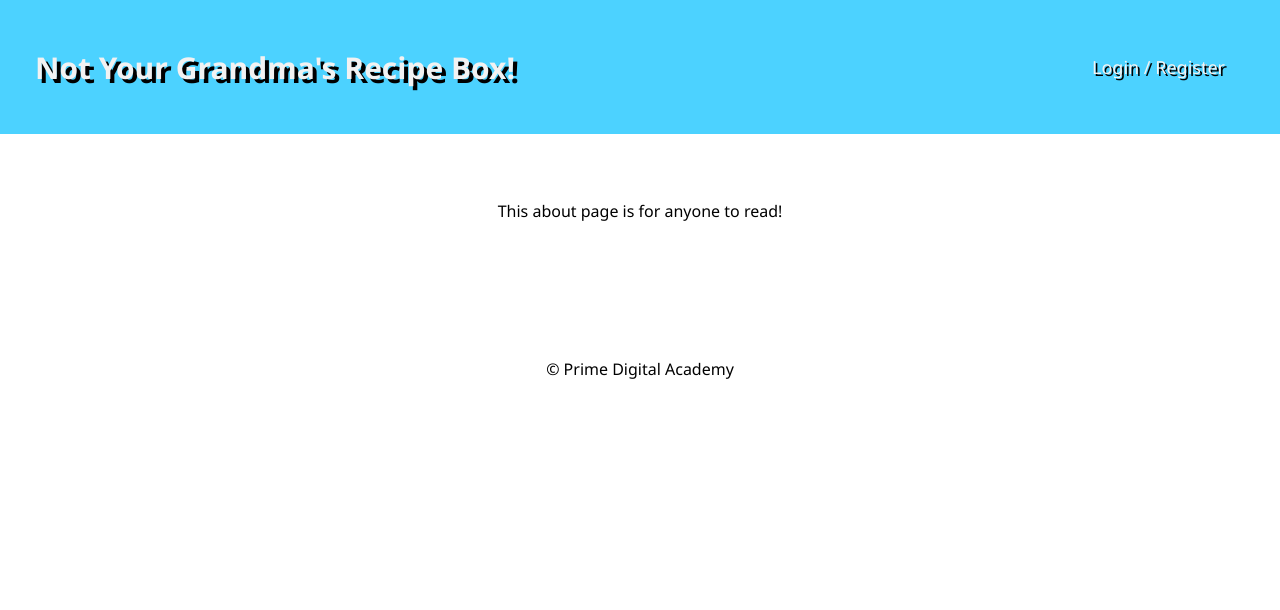
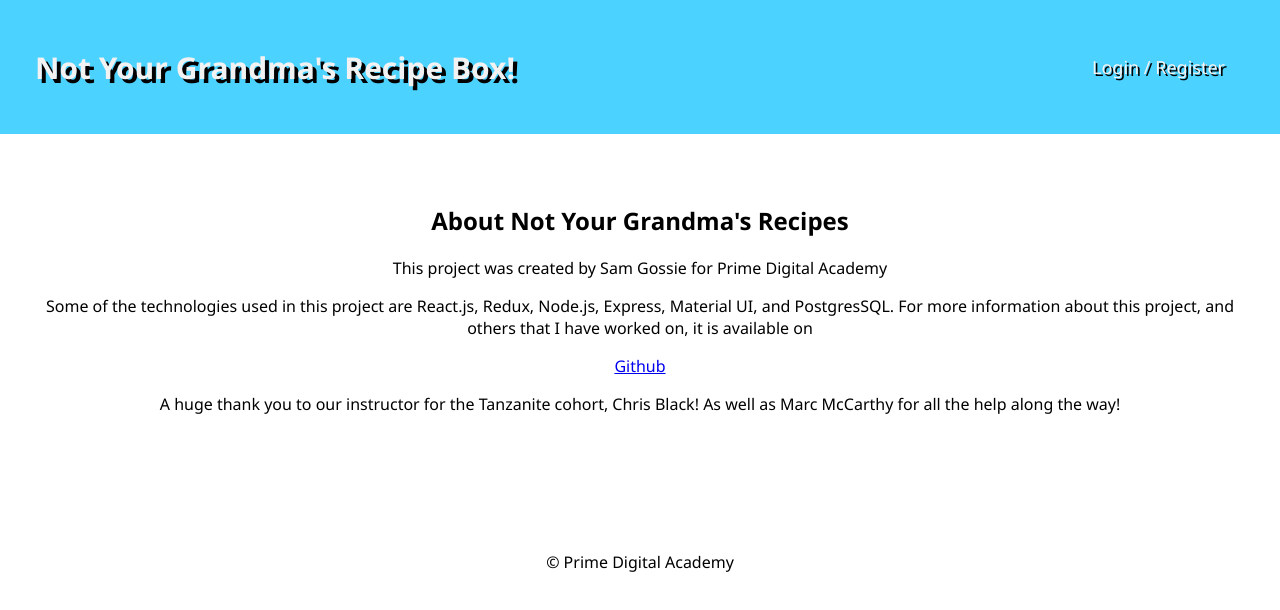
Before and after one commit to sjg3609/not-your-grandmas-recipes, a React (Create React App) app: page /#/about in a window 1280 px wide. Shown: the top 610 px of the page. Built offline with nearby package versions, Linux system fonts and the light colour scheme; no server answers.

Commit message:
User Page styling updates

```diff
--- a/src/components/AboutPage/AboutPage.jsx
+++ b/src/components/AboutPage/AboutPage.jsx
@@ -9,7 +9,15 @@ function AboutPage() {
   return (
     <div className="container">
       <div>
-        <p>This about page is for anyone to read!</p>
+        <h2>About Not Your Grandma's Recipes</h2>
+        <p>This project was created by Sam Gossie for Prime Digital Academy</p>
+        <p>Some of the technologies used in this project are React.js,
+						Redux, Node.js, Express, Material UI, and PostgresSQL.
+
+            For more information about this project, and others that I have worked on, it is available on</p>
+            <a href="https://github.com/sjg3609/not-your-grandmas-recipes">Github</a>
+
+            <p>A huge thank you to our instructor for the Tanzanite cohort, Chris Black! As well as Marc McCarthy for all the help along the way!</p>
       </div>
     </div>
   );
--- a/src/components/App/App.css
+++ b/src/components/App/App.css
@@ -21,7 +21,7 @@ Container
 .container {
   padding: 20px;
   text-align: center;
-  display: flex;
+  display: block;
   justify-content: center;
 }
 
@@ -190,6 +190,11 @@ h1 {
   flex-wrap: wrap;
 }
 
-textarea {
-  font-family: arial,
+/* .imageDiv {
+  display: flex;
+  justify-content: baseline;
+} */
+
+img {
+  display:inline-block;
 }
--- a/src/components/Recipes/AddNewNote.jsx
+++ b/src/components/Recipes/AddNewNote.jsx
@@ -17,10 +17,13 @@ function AddNewNote() {
     console.log(recipe.id, user.id);
 
     const submitNote = () => {
-        dispatch({ type: 'NEW_NOTE', payload: {
-            user_id: user.id,
-            recipe_id: recipe.id,
-            notes: newNoteToAdd }});
+        dispatch({
+            type: 'NEW_NOTE', payload: {
+                user_id: user.id,
+                recipe_id: recipe.id,
+                notes: newNoteToAdd
+            }
+        });
         history.goBack();
     }
 
@@ -32,15 +35,16 @@ function AddNewNote() {
     }
 
     return (
-        <div>
+        <div className="noteDiv">
             <h2 style={{ textAlign: 'center' }}>Add Note:</h2>
             <form>
                 <div className="addNotes">
-                    <TextField type="text" value={newNoteToAdd} onChange={(event) => setNewNoteToAdd(event.target.value)} placeholder="Enter Notes" style={{ width: '60%', height: '100px', padding: '12px 20px' }}/>
+                    <TextField type="text" value={newNoteToAdd} onChange={(event) => setNewNoteToAdd(event.target.value)} placeholder="Enter Notes" style={{ width: '60%', height: '100px', padding: '12px 20px' }} />
                 </div>
             </form >
             <Button variant="contained" onClick={() => submitNote()} style={{ float: 'right', margin: '40px' }}>Submit</Button>
             <Button variant="contained" onClick={goBack} style={{ float: 'left', margin: '40px' }}>Go Back</Button>
+
         </div >
     )
 }
--- a/src/components/UserPage/UserPage.jsx
+++ b/src/components/UserPage/UserPage.jsx
@@ -5,12 +5,15 @@ import {useSelector} from 'react-redux';
 function UserPage() {
   // this component doesn't do much to start, just renders some user reducer info to the DOM
   const user = useSelector((store) => store.user);
+
   return (
     <div className="container">
-      <h2>Welcome, {user.username}!</h2>
+        <h2>Welcome, {user.username}!</h2>
       <br />
       <br />
-      <img style={{ maxHeight: '500px', maxWidth: '500px' }} src="https://img.freepik.com/free-vector/culinary-concept-illustration-restaurant-business_81522-1043.jpg?w=826&t=st=1685575762~exp=1685576362~hmac=3696aaf7ecb5330a2b7937e0b96d6c38919065a7eb5bb51adb2b30b9f1fd9c2a"></img>
+      <div className="imageDiv">
+        <img style={{ maxHeight: '300px', maxWidth: '300px' }} src="https://img.freepik.com/free-vector/culinary-concept-illustration-restaurant-business_81522-1043.jpg?w=826&t=st=1685575762~exp=1685576362~hmac=3696aaf7ecb5330a2b7937e0b96d6c38919065a7eb5bb51adb2b30b9f1fd9c2a"></img>
+      </div>
     </div>
   );
 }
```
